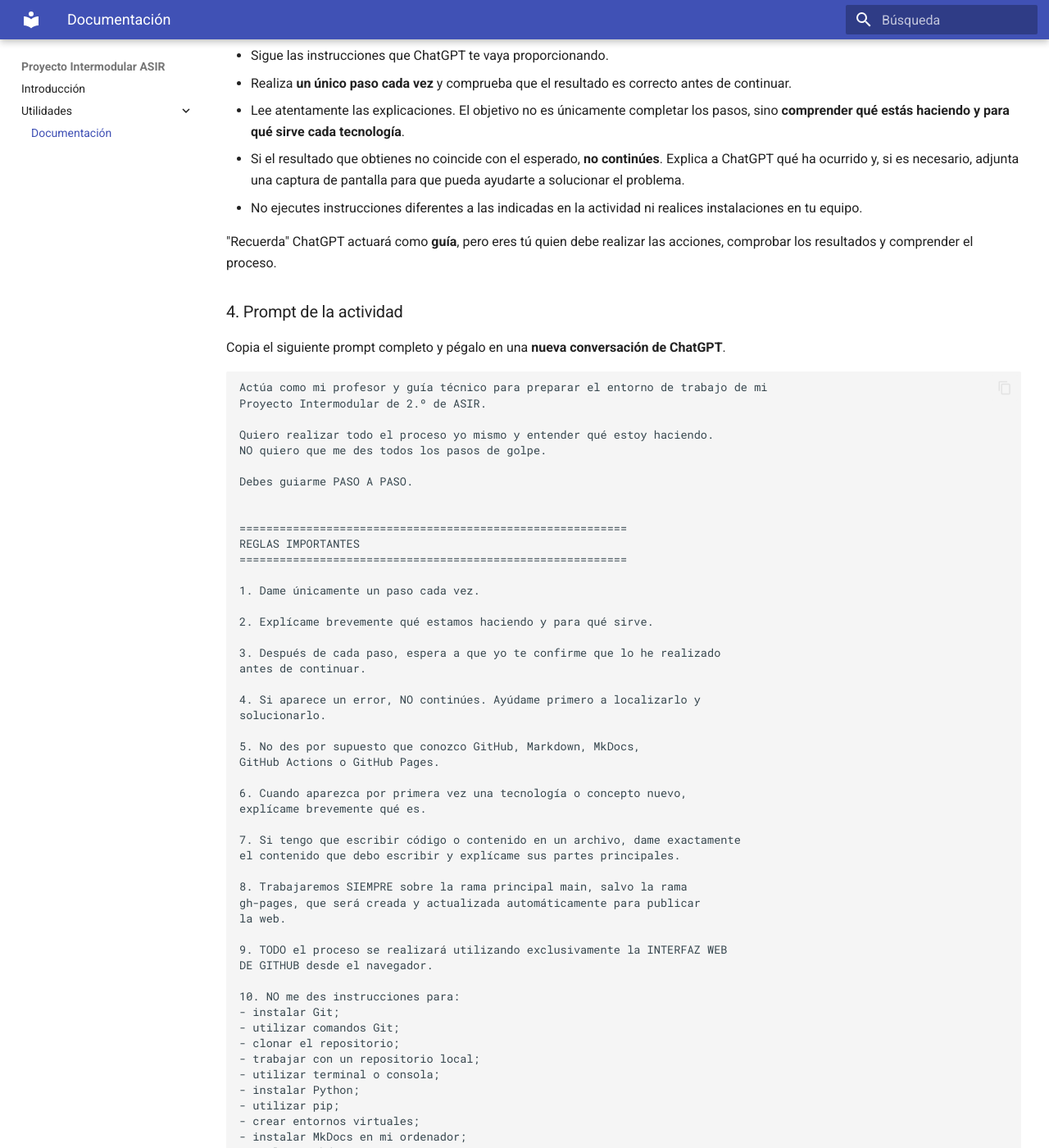
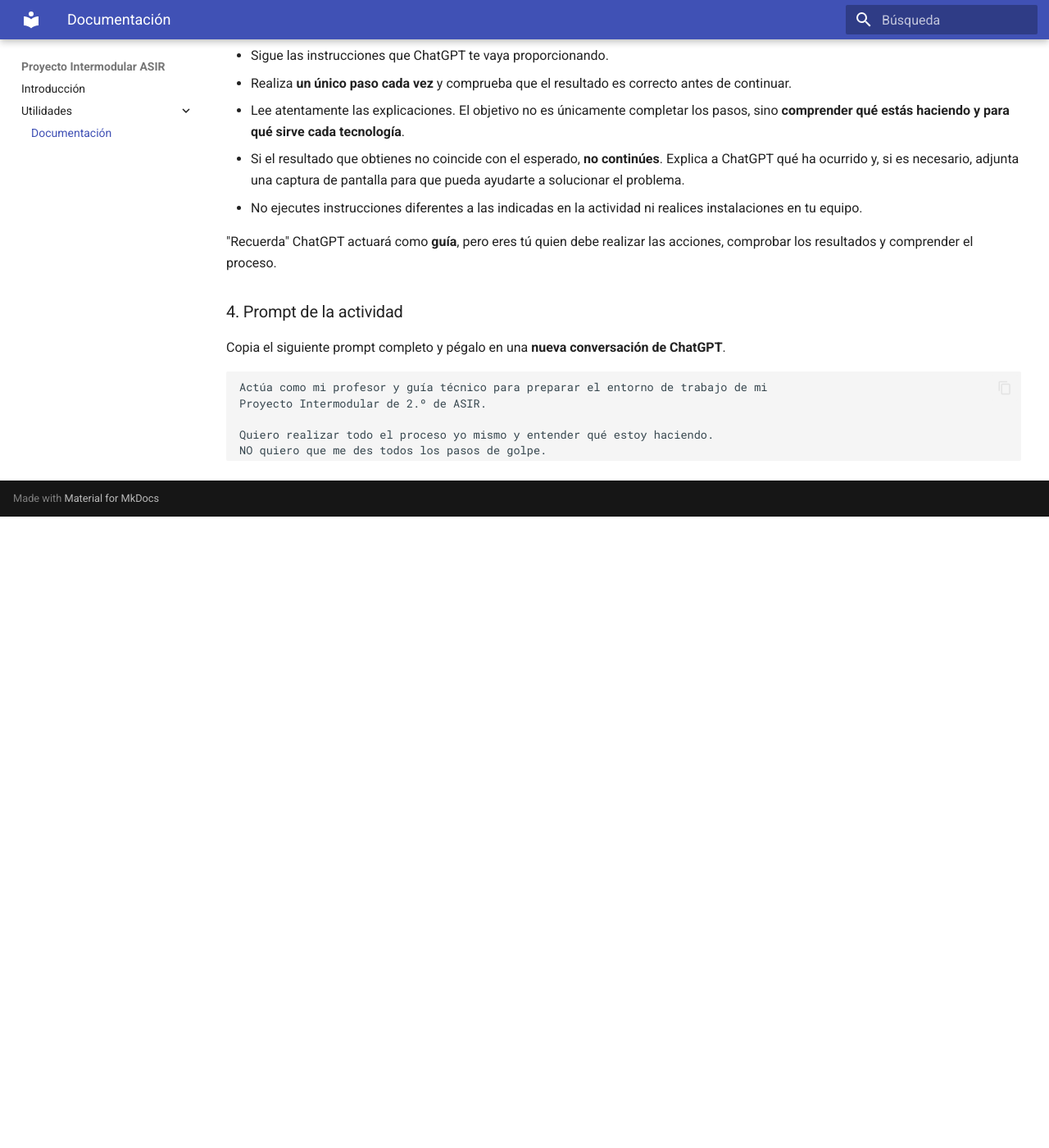
Before and after one commit to lidia1900/Proyecto-Intermodular-ASIR, an MkDocs documentation site: the page built from docs/Utilidades/Documentacion.md, in a window 1280 px wide and 1400 px high, scrolled down 1299 px. Shown: the whole window at 82% size. Built offline with MkDocs 1.6.1 and Material for MkDocs 9.7.7, drawn with Linux system fonts in a browser that asks for light colours; after the commit the page ends 1929 px from its top, so only the background shows below that.

Commit message:
Modify prompt-scroll styles and comments
Updated prompt-scroll class comment and adjusted code display properties.

```diff
--- a/docs/stylesheets/extra.css
+++ b/docs/stylesheets/extra.css
@@ -5,11 +5,12 @@
    ========================================================== */
 
 /* Prompt: mostrar solo unas 5 líneas */
-pre.prompt-scroll {
+/* Prompt: mostrar aproximadamente 5 líneas */
+.md-typeset pre > code {
     max-height: 8em;
     overflow-y: auto;
+    display: block;
 }
-
 /* ==========================================================
    2. COLUMNA DERECHA
    Ocultar únicamente la tabla de contenidos de la derecha.
```
